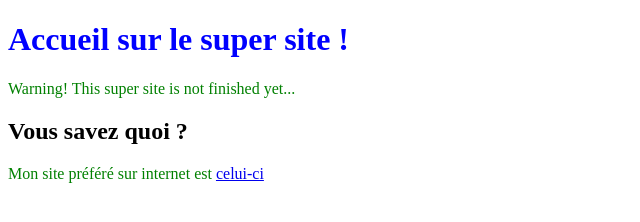
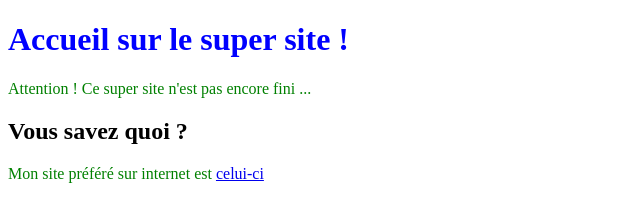
Before and after one commit to romaingillot/troisieme_depot, a plain HTML site: page index.html in a window 1280 px wide. Shown: the full height of the page, 0-640 px from the left. Drawn offline with Linux system fonts and the light colour scheme.

Commit message:
Paragraphe de index.html traduit en français

```diff
--- a/index.html
+++ b/index.html
@@ -10,8 +10,7 @@
 <body>
     <h1>Accueil sur le super site !</h1>
 
-    <!-- TODO 1a: traduire le paragraphe en français -->
-    <p>Warning! This super site is not finished yet...</p>
+    <p>Attention ! Ce super site n'est pas encore fini ...</p>
 
 
     <h2>Vous savez quoi ?</h2>
```
